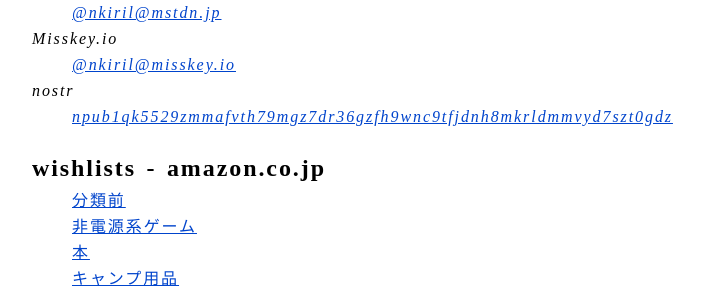
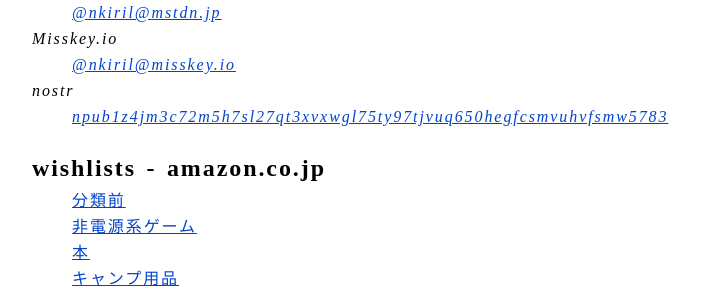
Before and after one commit to denvernine/denvernine.github.io, a Jekyll site: the page built from index.html, in a window 1280 px wide. Shown: the part 544-838 px from the top of the page, without its empty margins (203-905 px from the left). Built offline with Jekyll 4.4.1, drawn with Linux system fonts in a browser that asks for light colours.

Commit message:
Update accounts.yml

```diff
--- a/_data/accounts.yml
+++ b/_data/accounts.yml
@@ -14,5 +14,5 @@
   username: '@nkiril@misskey.io'
   url: https://misskey.io/@nkiril
 - service: nostr
-  username: npub1qk5529zmmafvth79mgz7dr36gzfh9wnc9tfjdnh8mkrldmmvyd7szt0gdz
-  url: nostr:npub1qk5529zmmafvth79mgz7dr36gzfh9wnc9tfjdnh8mkrldmmvyd7szt0gdz
+  username: npub1z4jm3c72m5h7sl27qt3xvxwgl75ty97tjvuq650hegfcsmvuhvfsmw5783
+  url: nostr:npub1z4jm3c72m5h7sl27qt3xvxwgl75ty97tjvuq650hegfcsmvuhvfsmw5783
```
